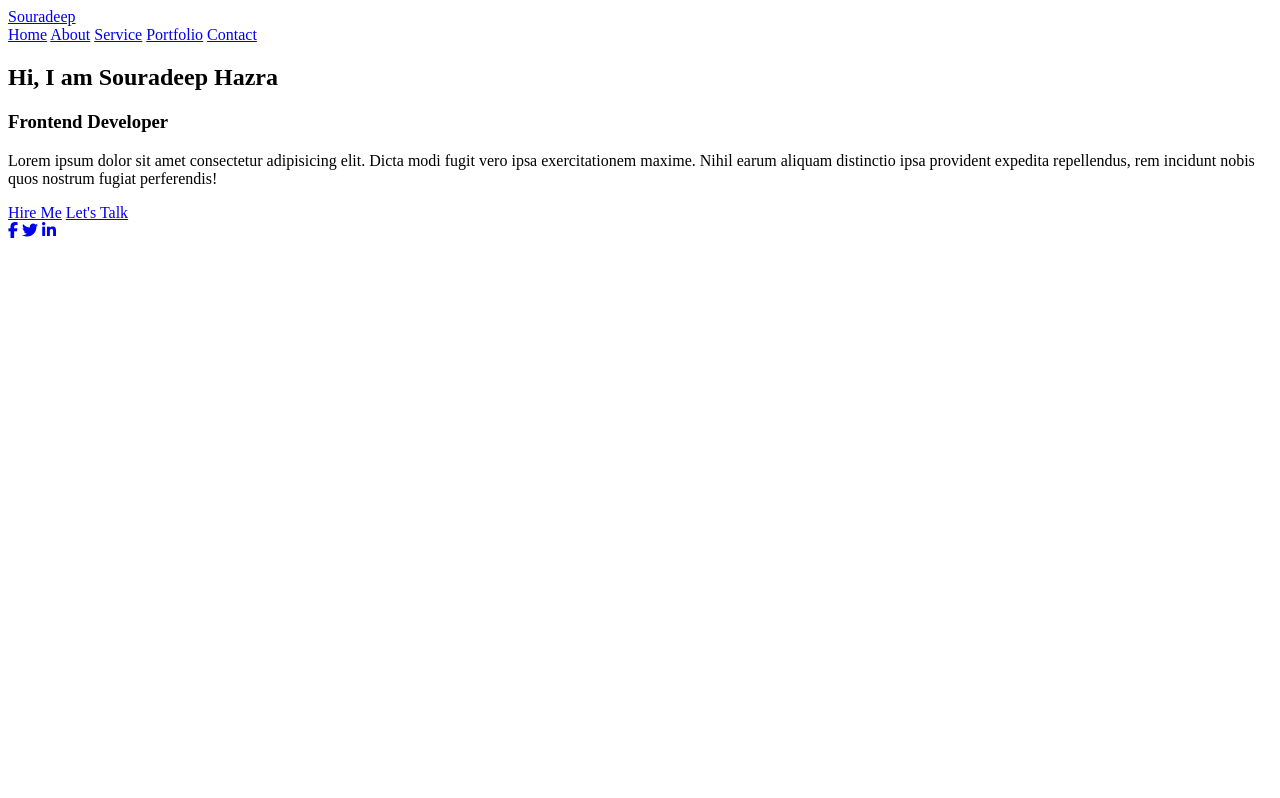
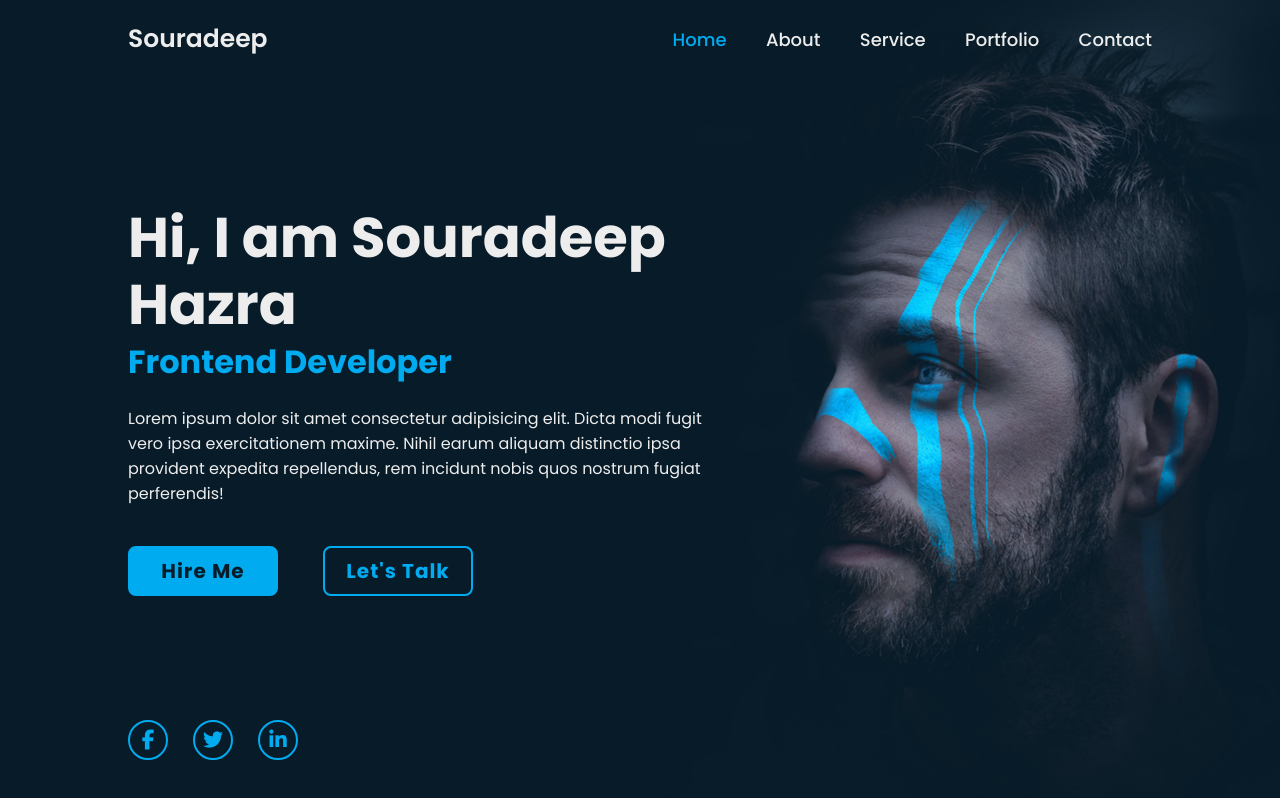
Before and after one commit to Souradeephazra123/MyCV, a plain HTML site: page index.html in a window 1280 px wide. Drawn offline with nearby package versions, Linux system fonts and the light colour scheme; files that its build step writes are made by us from their sources; the site is published under a folder, as on GitHub Pages, so addresses that start at the root find nothing.

Commit message:
Update index.html
Correctly linking styles.css

```diff
--- a/index.html
+++ b/index.html
@@ -5,7 +5,7 @@
     <meta charset="UTF-8">
     <meta name="viewport" content="width=device-width, initial-scale=1.0">
     <title>Document</title>
-    <link rel="stylesheet" href="/portfolio1/styles.css">
+    <link rel="stylesheet" href="styles.css">
     <link rel="stylesheet" href="https://unpkg.com/boxicons@2.1.4/css/boxicons.min.css">
     <script src="https://kit.fontawesome.com/4158e60bd0.js" crossorigin="anonymous"></script>
 </head>
```
